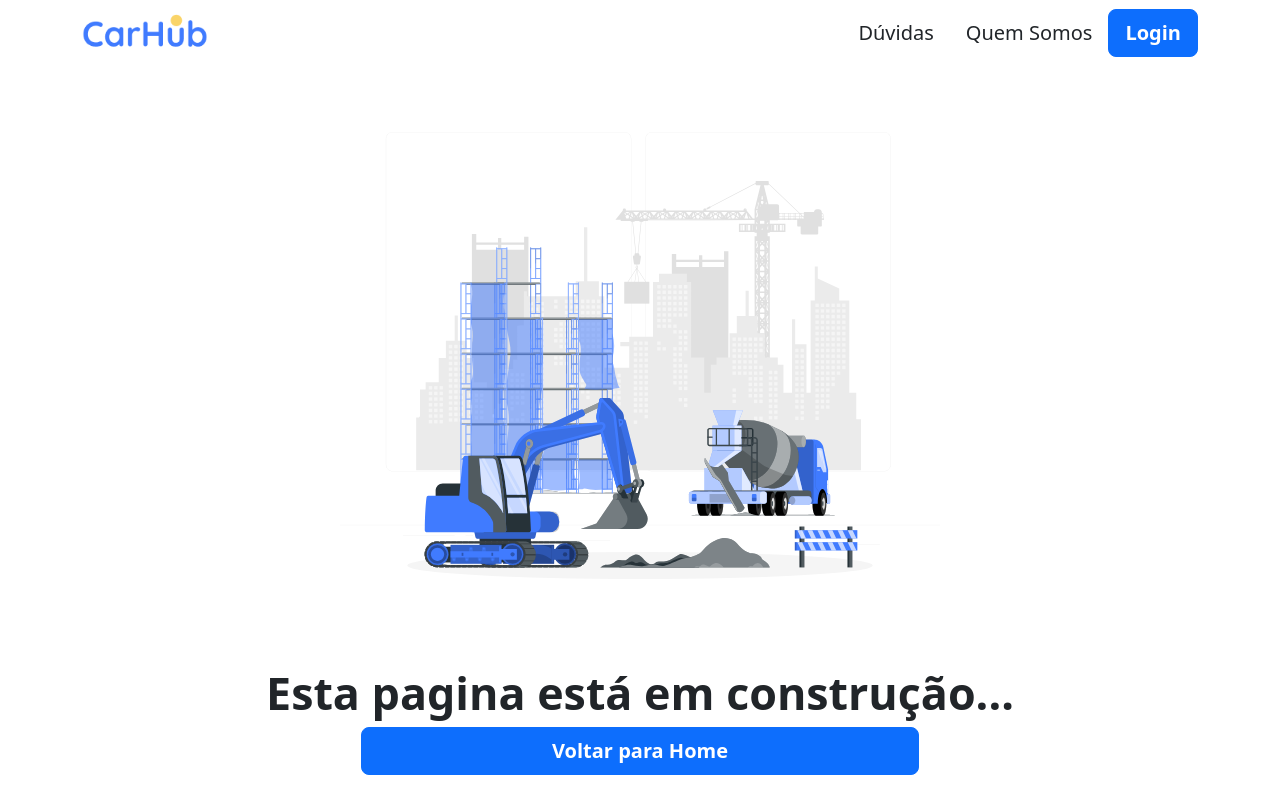
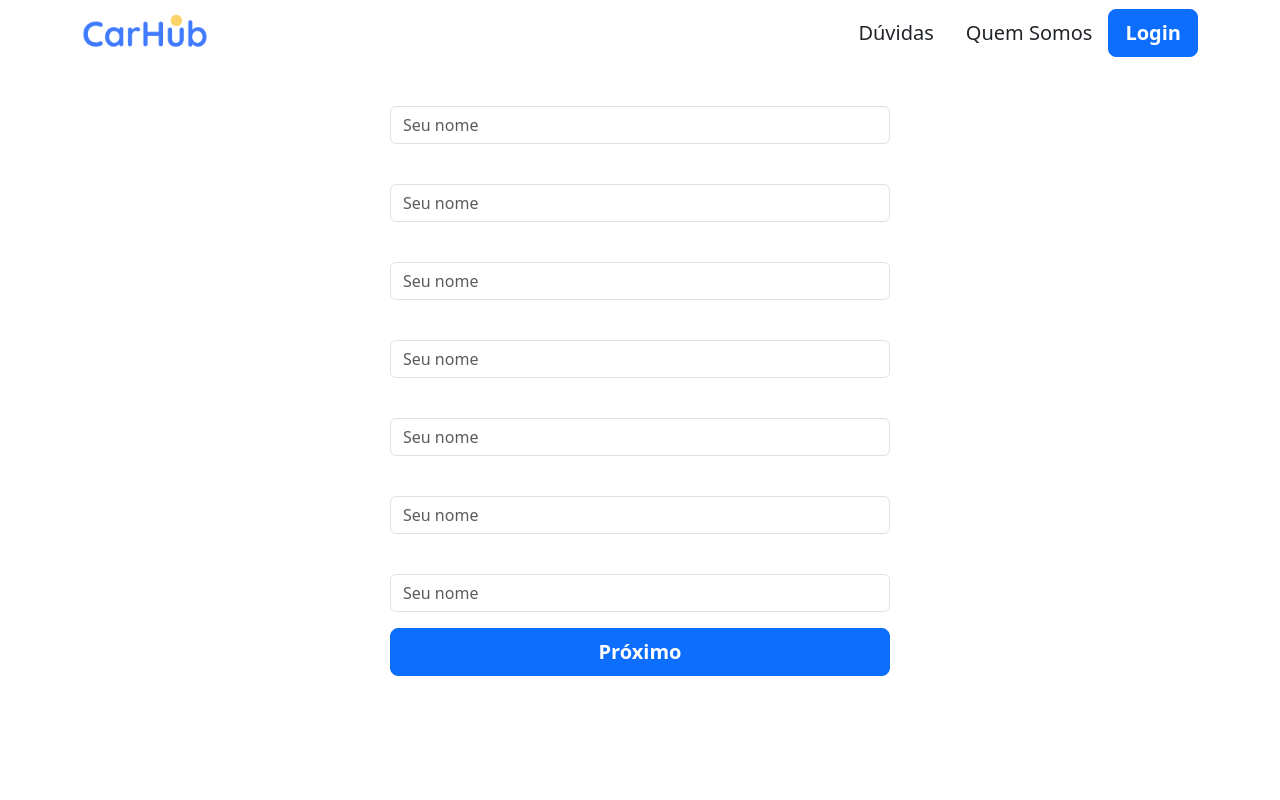
Before and after one commit to clemeson/carhub, a React (Vite) app in the folder frontend/: page /publish-car in a window 1280 px wide. Built offline with nearby package versions, Linux system fonts and the light colour scheme.

Commit message:
feat: add form publish car

```diff
--- a/frontend/src/components/Forms/FormSignup/index.jsx
+++ b/frontend/src/components/Forms/FormSignup/index.jsx
@@ -1,7 +1,10 @@
 import { useEffect, useState } from 'react';
+import { useNavigate } from 'react-router-dom';
 import Button from '../../Button';
 import { Fetch } from '../../../service/Fetch';
-function FormSignup({ title, subTitle }) {
+import InputComponent from '../../InputComponent';
+import ImageUpload from '../../UploadImage';
+function FormSignup({ title, subTitle, textButton, handleButton }) {
   const [screenWidth, setScreenWidth] = useState(window.innerWidth);
   const [screenHeight, setScreenHeight] = useState(window.innerHeight);
   useEffect(() => {
@@ -20,6 +23,7 @@ function FormSignup({ title, subTitle }) {
     e.preventDefault();
     Fetch(setData);
   };
+
   return (
     <div className="d-flex justify-content-center ">
       <div
@@ -36,42 +40,52 @@ function FormSignup({ title, subTitle }) {
 
         <form>
           <div className="mb-3 input-group-lg">
-            <input
-              type="email"
-              className="form-control bg-light"
-              id="email"
-              placeholder="Insira seu email!"
-            />
+            <InputComponent
+              type={'text'}
+              placeholder={'Seu nome'}
+            ></InputComponent>
           </div>
           <div className="mb-3 input-group-lg">
-            <input
-              type="Nome"
-              className="form-control bg-light"
-              id="name"
-              placeholder="Insira seu nome completo!"
-            />
+            <InputComponent
+              type={'text'}
+              placeholder={'Seu nome'}
+            ></InputComponent>
           </div>
           <div className="mb-3 input-group-lg">
-            <input
-              type="password"
-              className="form-control bg-light"
-              id="password"
-              placeholder="Insira sua senha!"
-            />
+            <InputComponent
+              type={'text'}
+              placeholder={'Seu nome'}
+            ></InputComponent>
           </div>
           <div className="mb-3 input-group-lg">
-            <input
-              type="password"
-              className="form-control bg-light"
-              id="passwordRepeat"
-              placeholder="Repita sua senha"
-            />
+            <InputComponent
+              type={'text'}
+              placeholder={'Seu nome'}
+            ></InputComponent>
+          </div>
+          <div className="mb-3 input-group-lg">
+            <InputComponent
+              type={'text'}
+              placeholder={'Seu nome'}
+            ></InputComponent>
+          </div>
+          <div className="mb-3 input-group-lg">
+            <InputComponent
+              type={'text'}
+              placeholder={'Seu nome'}
+            ></InputComponent>
+          </div>
+          <div className="mb-3 input-group-lg">
+            <InputComponent
+              type={'text'}
+              placeholder={'Seu nome'}
+            ></InputComponent>
           </div>
           <div className=" d-flex justify-content-center d-flex justify-content-end">
             <Button
               color="primary"
-              text="Criar Conta"
-              handleClick={handleClick}
+              text={textButton}
+              handleClick={handleButton}
             >
               {' '}
             </Button>
--- /dev/null
+++ b/frontend/src/components/ProtectedRoute/index.jsx
@@ -0,0 +1,12 @@
+import { Navigate, useLocation } from 'react-router-dom';
+
+export const ProtectedRoute = ({ children }) => {
+  const location = useLocation();
+  const token = sessionStorage.getItem('token');
+
+  if (!token) {
+    return <Navigate to="/auth/login" state={{ from: location }} replace />;
+  }
+
+  return children;
+};
--- /dev/null
+++ b/frontend/src/components/UploadImage/index.jsx
@@ -0,0 +1,102 @@
+import { useState, useRef } from 'react';
+
+const ImageUpload = ({ onImagesSelect, className = '' }) => {
+  const [previews, setPreviews] = useState([]);
+  const [error, setError] = useState(null);
+  const fileInputRef = useRef(null);
+
+  const handleImageChange = (e) => {
+    const files = Array.from(e.target.files);
+    setError(null);
+
+    // Filtrar e validar as imagens
+    const validFiles = files.filter((file) => {
+      if (!file.type.startsWith('image/')) {
+        setError('Por favor, selecione apenas imagens.');
+        return false;
+      }
+      if (file.size > 5 * 1024 * 1024) {
+        setError('Cada imagem deve ter menos que 5MB.');
+        return false;
+      }
+      return true;
+    });
+
+    // Criar previews
+    const newPreviews = validFiles.map((file) => {
+      const reader = new FileReader();
+      reader.readAsDataURL(file);
+      reader.onloadend = () => {
+        setPreviews((prevPreviews) => [
+          ...prevPreviews,
+          { src: reader.result, file },
+        ]);
+      };
+      return null;
+    });
+
+    // Enviar arquivos para o componente pai
+    onImagesSelect(validFiles);
+  };
+
+  const handleClick = () => {
+    fileInputRef.current?.click();
+  };
+
+  const removeImage = (index) => {
+    setPreviews((prevPreviews) => prevPreviews.filter((_, i) => i !== index));
+    onImagesSelect((prevFiles) => prevFiles.filter((_, i) => i !== index));
+  };
+
+  return (
+    <div className={`flex flex-col items-center gap-4 ${className}`}>
+      <div
+        onClick={handleClick}
+        className="relative w-full max-w-md h-64 border-2 border-dashed border-gray-300 rounded-lg cursor-pointer hover:border-gray-400 transition-colors"
+      >
+        {previews.length > 0 ? (
+          <div className="grid grid-cols-3 gap-2  d-flex">
+            {previews.map((preview, index) => (
+              <div key={index} className="">
+                <div className="d-flex flex-column">
+                  {' '}
+                  <img
+                    src={preview.src}
+                    alt="Preview"
+                    style={{ maxWidth: '150px', height: '150px' }}
+                    className=" object-cover rounded-lg"
+                  />
+                  <button
+                    onClick={() => removeImage(index)}
+                    className="top-1 right-1 bg-red-500 bg-danger text-white rounded-full p-1 text-xs"
+                  >
+                    ✕
+                  </button>
+                </div>
+              </div>
+            ))}
+          </div>
+        ) : (
+          <div className="flex flex-col items-center justify-center h-full p-6 text-center">
+            <div className="text-6xl mb-4">📸</div>
+            <p className="text-gray-600">Clique ou arraste uma imagem aqui</p>
+            <p className="text-sm text-gray-500 mt-2">PNG, JPG (max. 5MB)</p>
+          </div>
+        )}
+      </div>
+
+      <input
+        ref={fileInputRef}
+        type="file"
+        accept="image/*"
+        multiple
+        onChange={handleImageChange}
+        className="hidden"
+      />
+
+      {error && <p className="text-red-500 text-sm">{error}</p>}
+    </div>
+  );
+};
+
+export default ImageUpload;
--- a/frontend/src/pages/PublishCar/index.jsx
+++ b/frontend/src/pages/PublishCar/index.jsx
@@ -1,32 +1,53 @@
-import constru from '../../assets/constructor.svg';
+import { useEffect, useState } from 'react';
 import Button from '../../components/Button';
+import { Fetch } from '../../service/Fetch';
+import ImageUpload from '../../components/UploadImage';
+import FormSignup from '../../components/Forms/FormSignup';
 import { useNavigate } from 'react-router-dom';
-// import { Container } from './styles';
+function PublishCar({ title, subTitle }) {
+  const [screenWidth, setScreenWidth] = useState(window.innerWidth);
+  const [screenHeight, setScreenHeight] = useState(window.innerHeight);
+  useEffect(() => {
+    const handleResize = () => {
+      setScreenWidth(window.innerWidth);
+      setScreenHeight(window.innerHeight);
+    };
 
-function PublishCar() {
+    window.addEventListener('resize', handleResize);
+    return () => window.removeEventListener('resize', handleResize);
+  }, []);
+
+  const [data, setData] = useState(null);
+
+  const handleClick = (e) => {
+    e.preventDefault();
+    Fetch(setData);
+  };
+
+  const handleImageSelect = (file) => {
+    if (file) {
+      // Aqui você pode:
+      // 1. Fazer upload direto para o servidor
+      // 2. Guardar o arquivo para enviar junto com o restante do formulário
+      console.log('Arquivo selecionado:', file);
+
+      // Exemplo de upload usando FormData
+      const formData = new FormData();
+      formData.append('image', file);
+
+      // fetch('/api/upload', {
+      //   method: 'POST',
+      //   body: formData
+      // });
+    }
+  };
   const navigate = useNavigate();
-  const handleButton = (e) => {
-    e.preventDefault();
-
-    navigate('/');
+  const handleBtn = () => {
+    navigate('/publish-car/send');
   };
   return (
     <>
-      <div className="container d-flex flex-column justify-content-center w-100">
-        <img
-          style={{ maxWidth: '600px' }}
-          className="w-100 mx-auto"
-          src={constru}
-        ></img>
-        <h1 className="fw-bold mx-auto">Esta pagina está em construção...</h1>
-        <div className="w-50 mx-auto">
-          <Button
-            color={'primary'}
-            text={'Voltar para Home'}
-            handleClick={handleButton}
-          ></Button>
-        </div>
-      </div>
+      <FormSignup textButton={'Próximo'} handleButton={handleBtn}></FormSignup>
     </>
   );
 }
--- /dev/null
+++ b/frontend/src/pages/PublishCar/sendImage/index.jsx
@@ -0,0 +1,33 @@
+import React from 'react';
+import ImageUpload from '../../../components/UploadImage';
+import Button from '../../../components/Button';
+// import { Container } from './styles';
+
+import { Fetch } from '../../../service/Fetch';
+
+const handleSend = () => {
+  Fetch('/send-car', { ano: 'modelo' });
+};
+
+function SendImage() {
+  return (
+    <>
+      <div className="container  d-flex flex-column align-items-center justify-content-center vh-100">
+        <h1 className="fs-4 fw-bold text-center">
+          Envie até no minimo 5 fotos do seu carro, incluindo a foto da
+          númeração do chassi legivel
+        </h1>
+        <ImageUpload></ImageUpload>
+        <div className="w-50 my-5">
+          <Button
+            text={'Enviar'}
+            color={'primary'}
+            handleClick={handleSend}
+          ></Button>
+        </div>
+      </div>
+    </>
+  );
+}
+
+export default SendImage;
--- a/frontend/src/pages/auth/Login/index.jsx
+++ b/frontend/src/pages/auth/Login/index.jsx
@@ -2,6 +2,7 @@
 import loginImg from '../../../assets/login.svg';
 import FormLogin from '../../../components/Forms/FormLogin';
 import { Fetch } from '../../../service/Fetch';
+
 function Login() {
   return (
     <div className="calc-vh-100 d-flex justify-content-center align-items-center flex-column">
--- a/frontend/src/service/Fetch/index.jsx
+++ b/frontend/src/service/Fetch/index.jsx
@@ -14,7 +14,7 @@ export const Fetch = (endpoint, JSON, setDataResponse) => {
       },
       error: (error) => {
         const errorMessage =
-          error.response?.data?.message || 'Ocorreu um erro ao obter os dados!';
+          error.response?.data?.message || 'O backend ainda não está pronto!';
         return errorMessage;
       },
     }
```
Also changed, not shown: frontend/src/main.jsx (+7 -1 lines), frontend/src/pages/ValidateCar/index.jsx (added, +11 -0 lines).
